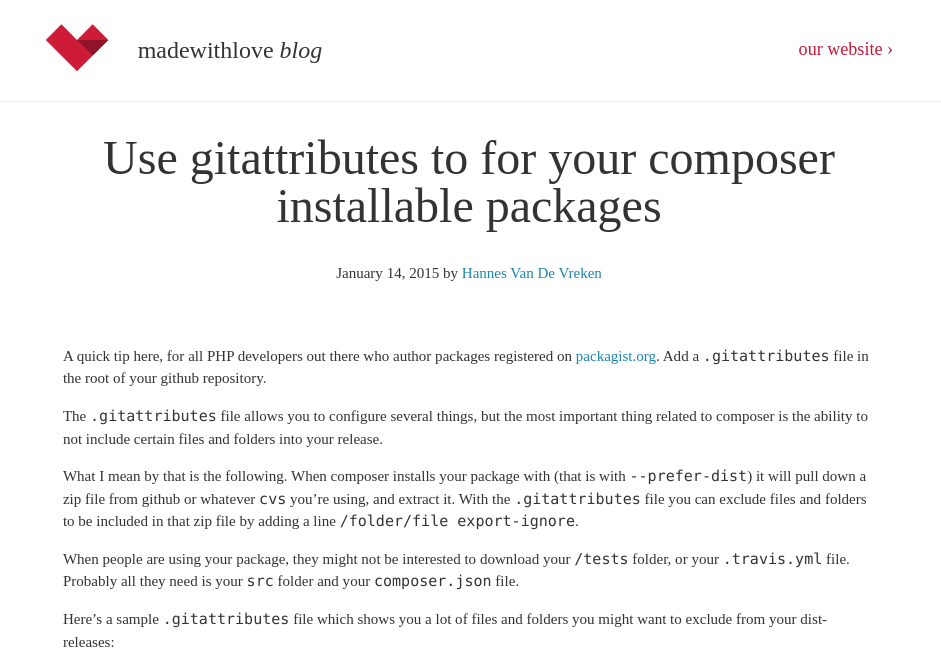
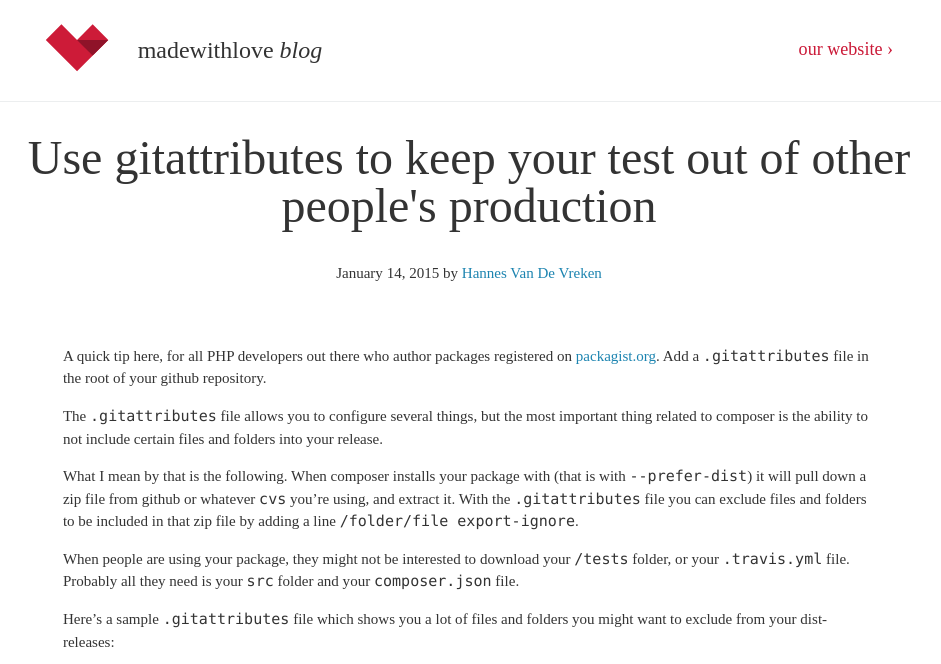
Before and after one commit to dimsav/blog, a Jekyll site: the page built from _posts/2015-01-14-gitattributes.md, in a window 1280 px wide, cut to the strip 0-664 px from the top of the page. Shown: the whole strip, without its empty margins (171-1112 px from the left). Built offline with Jekyll 4.4.1, drawn with Linux system fonts in a browser that asks for light colours.

Commit message:
Title fix

```diff
--- a/_posts/2015-01-14-gitattributes.md
+++ b/_posts/2015-01-14-gitattributes.md
@@ -1,6 +1,6 @@
 ---
 layout: post
-title:  "Use gitattributes to for your composer installable packages"
+title:  "Use gitattributes to keep your test out of other people's production"
 date:   2015-01-14
 author: hannes
 categories: [package development]
```
